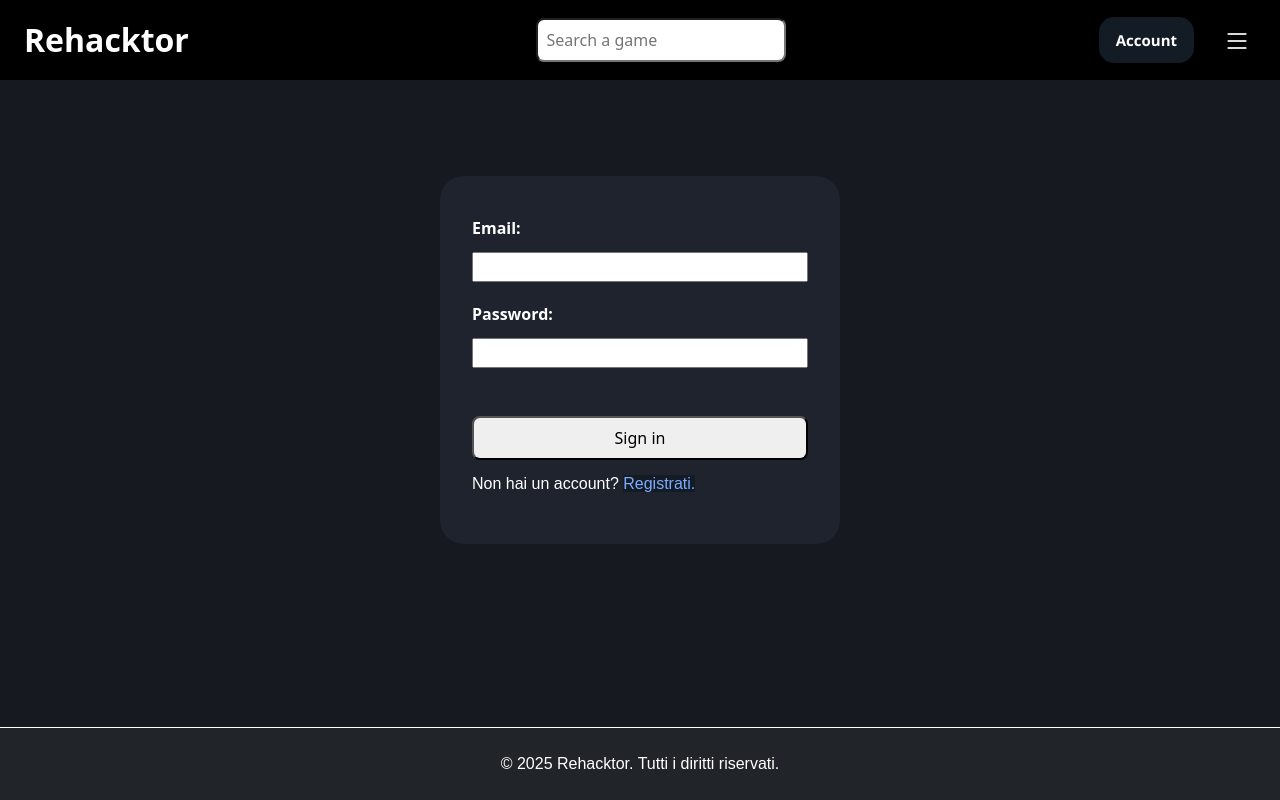
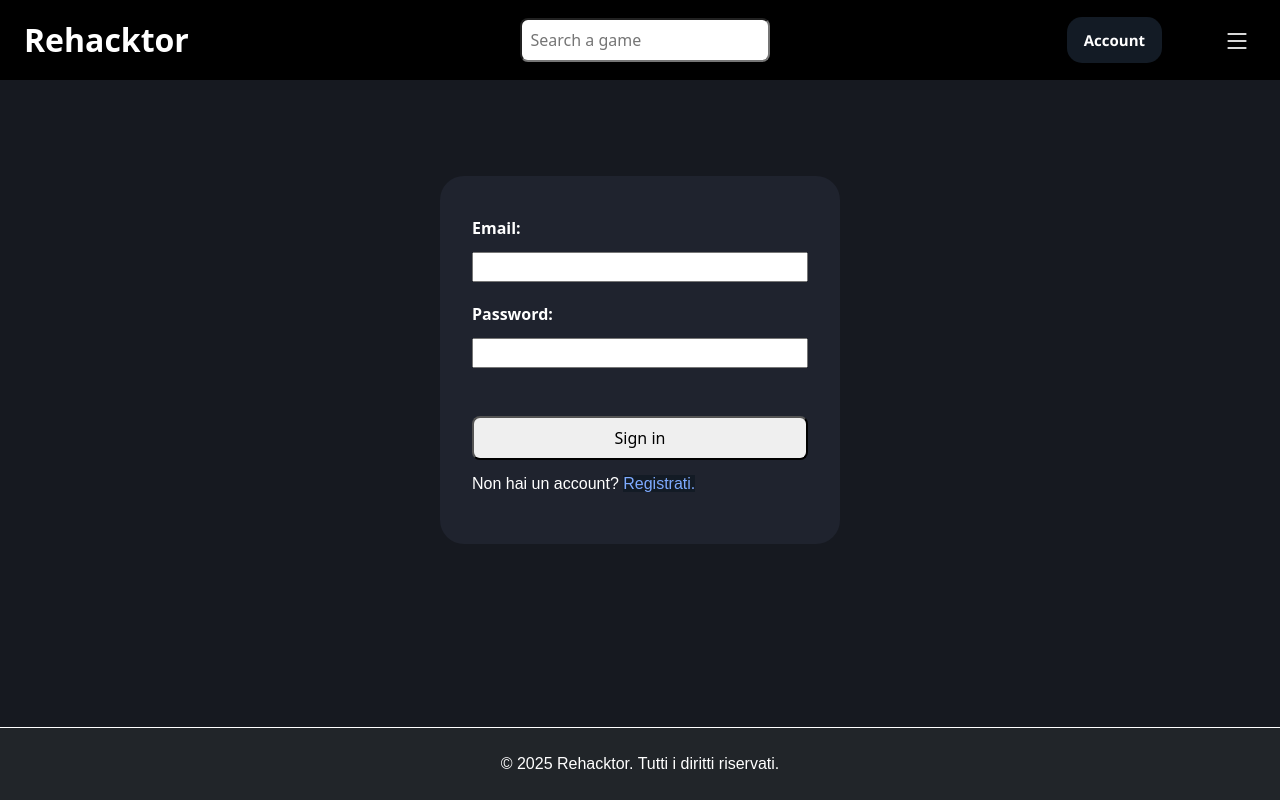
Before and after one commit to FilipPeev/rehacktor-specializzazione, a React (Vite) app: page /login in a window 1280 px wide. Built offline with nearby package versions, Linux system fonts and the light colour scheme; no server answers.

Commit message:
Scroll bar orizzontale per bottone Account risolta

```diff
--- a/src/global.css
+++ b/src/global.css
@@ -308,6 +308,7 @@ h4 {
     position: relative;
     display: block;
     font-family: 'Segoe UI', Tahoma, Geneva, Verdana, sans-serif;
+    margin-right: 2rem;
 }
 
 .button {
```
